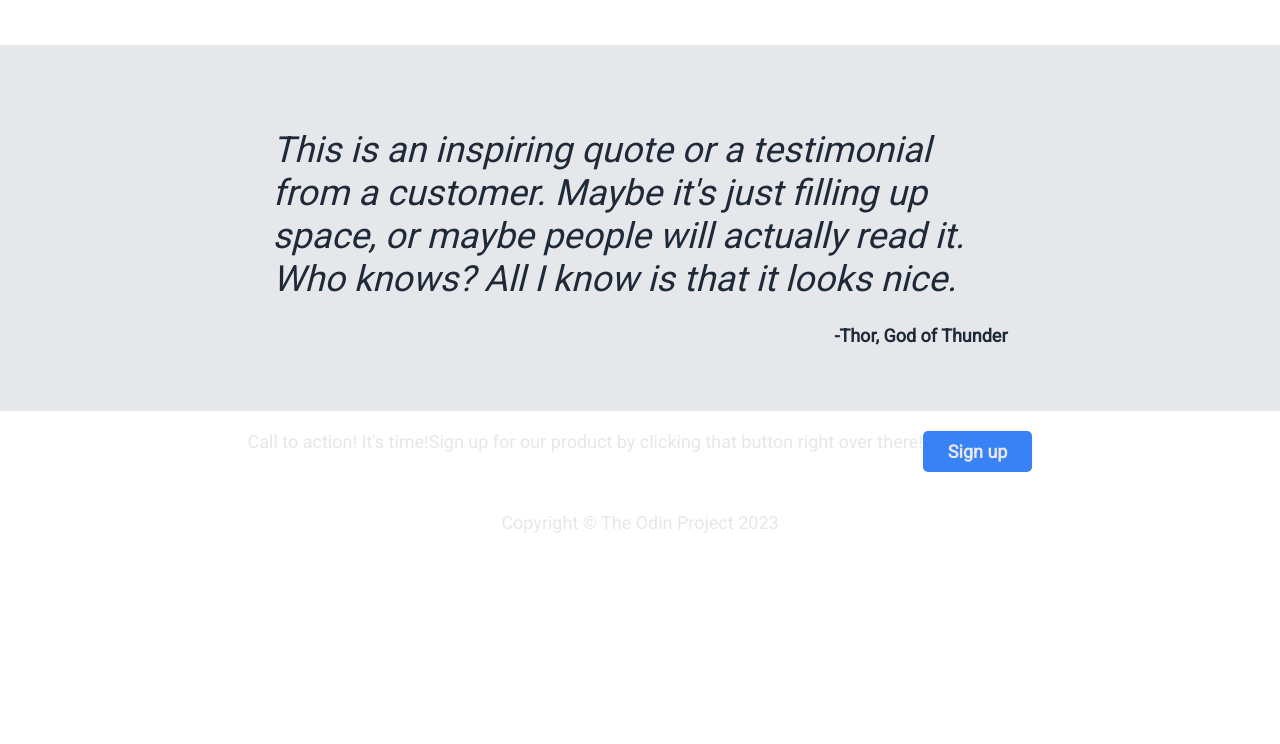
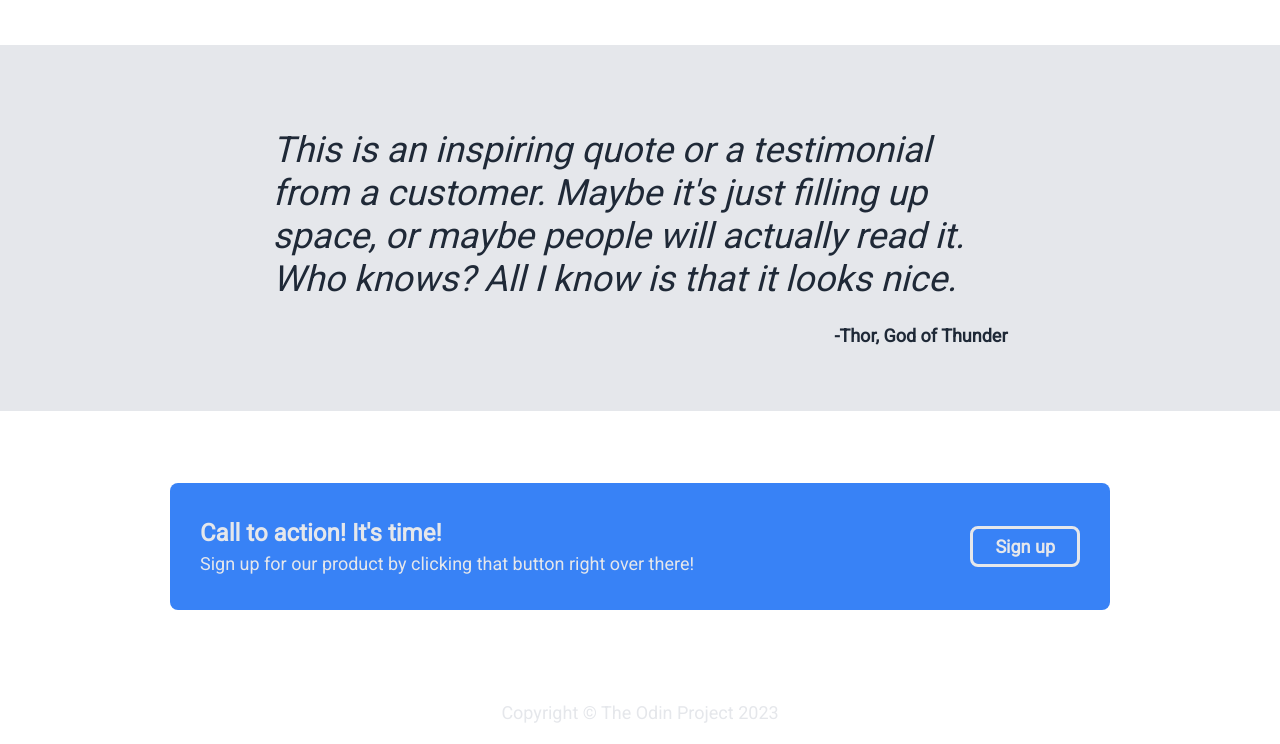
Before and after one commit to yanshuobing/landing-page, a plain HTML site: page index.html in a window 1280 px wide. Shown: the part 857-1601 px from the top of the page. Before the commit the page ends 1411 px from the top, so only its background shows below. Drawn offline with Linux system fonts and the light colour scheme.

Commit message:
Add styles for 'invitation' section.

```diff
--- a/index.html
+++ b/index.html
@@ -29,7 +29,7 @@
                     font
                     and the color is
                     lower contrast.</p>
-                <a class="button" href="#">Sign up</a>
+                <a class="button hero__button" href="#">Sign up</a>
             </div>
             <img class="hero__image" src="#" alt="This is a placeholder for an image">
         </div>
@@ -66,10 +66,12 @@
         </div>
     </section>
     <section class="invitation">
-        <div class="container">
-            <p class="invitation__title">Call to action! It's time!</p>
-            <p class="invitation__text">Sign up for our product by clicking that button right over there!</p>
-            <a class="button button--border" ref="#">Sign up</a>
+        <div class="container invitation__container">
+            <div class="invitation__wrapper">
+                <p class="invitation__title">Call to action! It's time!</p>
+                <p class="invitation__text">Sign up for our product by clicking that button right over there!</p>
+            </div>
+            <a class="button invitation__button" ref="#">Sign up</a>
         </div>
     </section>
     <footer class="footer">
--- a/styles.css
+++ b/styles.css
@@ -89,10 +89,19 @@ ul {
 
 .button {
     background: #3882F6;
-    border-radius: 5px;
+    border-radius: 8px;
     padding: 10px 25px;
+    font-weight: bold;
+    flex-shrink: 0;
+}
+
+.hero__button {
     align-self: flex-start;
-    font-weight: bold;
+}
+
+.invitation__button {
+    border: 3px solid #E5E7EB;
+    padding: 7px 22px;
 }
 
 .features {
@@ -159,3 +168,24 @@ ul {
     align-self: flex-end;
     font-weight: 800;
 }
+
+.invitation {
+    padding: 72px 24px;
+}
+
+.invitation__container {
+    background: #3882F6;
+    border-radius: 8px;
+    align-items: center;
+    justify-content: space-between;
+    padding-top: 36px;
+    padding-bottom: 36px;
+    gap: 12px;
+    max-width: 940px;
+}
+
+.invitation__title {
+    font-weight: bold;
+    font-size: 24px;
+    margin-bottom: 5px;
+}
```
